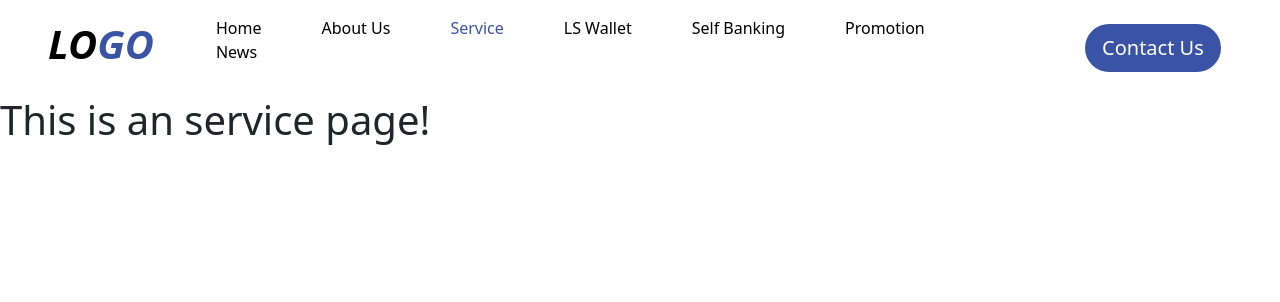
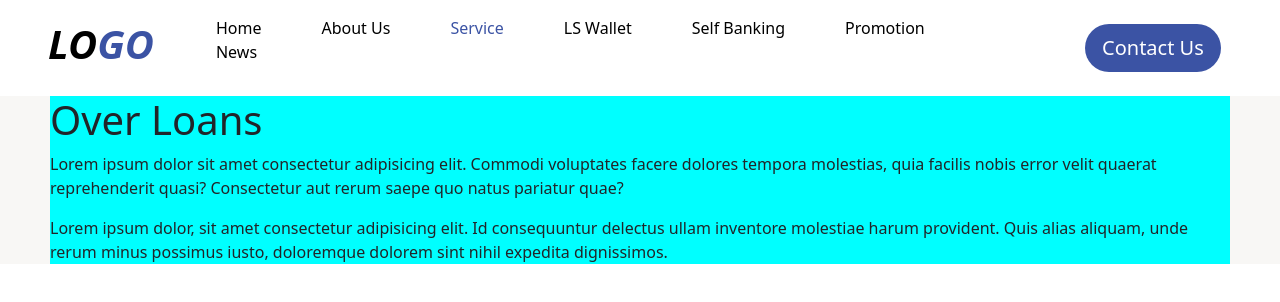
Before and after one commit to layhormet/website-project, a Vue app: page /service in a window 1280 px wide. Shown: the top 302 px of the page. Built offline with nearby package versions, Linux system fonts and the light colour scheme.

Commit message:
update-services

```diff
--- a/src/views/ServicesView.vue
+++ b/src/views/ServicesView.vue
@@ -1,9 +1,14 @@
 <template>
+  <NavBar />
   <div class="service-page">
-    <NavBar/>
+    <div class="all-service">
+      <div class="about-serve">
+        <h1>Over Loans</h1>
+        <p>Lorem ipsum dolor sit amet consectetur adipisicing elit. Commodi voluptates facere dolores tempora molestias, quia facilis nobis error velit quaerat reprehenderit quasi? Consectetur aut rerum saepe quo natus pariatur quae?</p>
+        <p>Lorem ipsum dolor, sit amet consectetur adipisicing elit. Id consequuntur delectus ullam inventore molestiae harum provident. Quis alias aliquam, unde rerum minus possimus iusto, doloremque dolorem sint nihil expedita dignissimos.</p>
+      </div>
+    </div>
   </div>
-  <h1>This is an service page!</h1>
-
 </template>
 
 <script>
@@ -15,8 +20,22 @@ export default {
     NavBar,
   },
 };
-
 </script>
 
 <style>
+.service-page {
+  background-color: #f8f7f5;
+  width: 100%;
+  height: auto;
+  padding: 0;
+  margin: 0;
+}
+.all-service{
+  background-color: aqua;
+  margin: 0 50px ;
+}
+
+
+
+
 </style>
```
